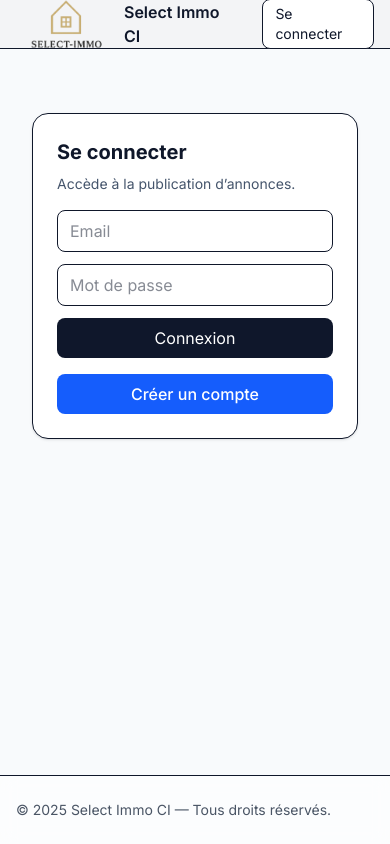
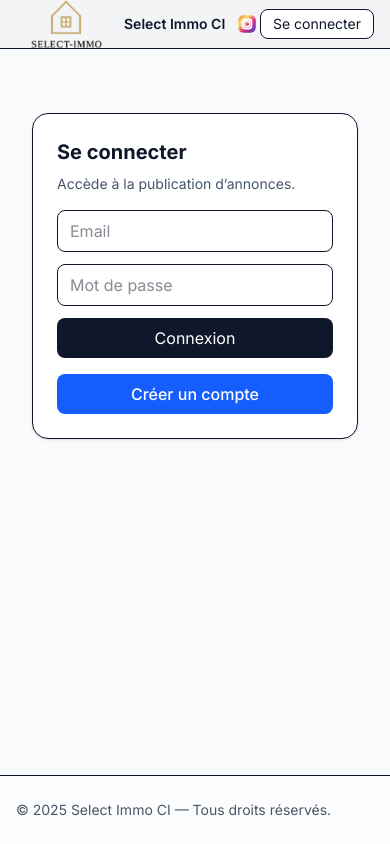
Before and after one commit to Ahmedbenak/select-immo, a Next.js app: page /login in a window 390 px wide. Built offline with nearby package versions, Linux system fonts and the light colour scheme; no server answers.

Commit message:
Ajout/modification du code du projet

```diff
--- a/app/login/page.js
+++ b/app/login/page.js
@@ -5,33 +5,47 @@ import { useRouter } from 'next/navigation';
 
 export default function LoginPage() {
   const router = useRouter();
-  const [email,setEmail] = useState('');
-  const [password,setPassword] = useState('');
-  const [err,setErr] = useState('');
-  const [loading,setLoading] = useState(false);
+  const [email, setEmail] = useState('');
+  const [password, setPassword] = useState('');
+  const [err, setErr] = useState('');
+  const [loading, setLoading] = useState(false);
 
+  // Si déjà connecté → redirige vers /publier et rafraîchit l'UI (Header)
   useEffect(() => {
     supabase.auth.getUser().then(({ data }) => {
-      if (data.user) router.push('/publier'); // déjà connecté
+      if (data?.user) {
+        router.replace('/publier');
+        router.refresh();
+      }
     });
   }, [router]);
 
-  async function onLogin(e){
+  async function onLogin(e) {
     e.preventDefault();
-    setErr(''); setLoading(true);
+    setErr('');
+    setLoading(true);
     const { error } = await supabase.auth.signInWithPassword({ email, password });
     setLoading(false);
     if (error) return setErr(error.message);
-    router.push('/publier');
+
+    // IMPORTANT : force la mise à jour visuelle (Header) après login
+    router.replace('/publier');
+    router.refresh();
   }
 
-  async function onRegister(e){
+  async function onRegister(e) {
     e.preventDefault();
-    setErr(''); setLoading(true);
+    setErr('');
+    setLoading(true);
     const { error } = await supabase.auth.signUp({ email, password });
     setLoading(false);
     if (error) return setErr(error.message);
-    alert('Compte créé. Vérifie tes emails si la confirmation est activée, puis connecte-toi.');
+
+    // Selon ta config, un email de confirmation peut être requis.
+    // On redirige quand même et on force un refresh : si la session n'existe pas encore,
+    // la page /publier te renverra vers /login (guard), sinon tu es connecté.
+    router.replace('/publier');
+    router.refresh();
   }
 
   return (
@@ -43,11 +57,27 @@ export default function LoginPage() {
         {err && <p className="text-red-600 mb-3">{err}</p>}
 
         <form className="grid gap-3" onSubmit={onLogin}>
-          <input className="border rounded-lg px-3 py-2" placeholder="Email"
-                 type="email" onChange={e=>setEmail(e.target.value)} />
-          <input className="border rounded-lg px-3 py-2" placeholder="Mot de passe"
-                 type="password" onChange={e=>setPassword(e.target.value)} />
-          <button disabled={loading} className="px-3 py-2 rounded-lg bg-slate-900 text-white">
+          <input
+            className="border rounded-lg px-3 py-2"
+            placeholder="Email"
+            type="email"
+            value={email}
+            onChange={(e) => setEmail(e.target.value)}
+            required
+          />
+          <input
+            className="border rounded-lg px-3 py-2"
+            placeholder="Mot de passe"
+            type="password"
+            value={password}
+            onChange={(e) => setPassword(e.target.value)}
+            required
+          />
+          <button
+            disabled={loading}
+            className="px-3 py-2 rounded-lg bg-slate-900 text-white hover:opacity-90 disabled:opacity-60"
+            type="submit"
+          >
             {loading ? '...' : 'Connexion'}
           </button>
         </form>
@@ -57,7 +87,8 @@ export default function LoginPage() {
           <button
             onClick={onRegister}
             disabled={loading}
-            className="w-full px-3 py-2 rounded-lg bg-blue-600 text-white font-medium hover:bg-blue-700 transition"
+            className="w-full px-3 py-2 rounded-lg bg-blue-600 text-white font-medium hover:bg-blue-700 transition disabled:opacity-60"
+            type="button"
           >
             Créer un compte
           </button>
--- a/components/Header.jsx
+++ b/components/Header.jsx
@@ -1,59 +1,86 @@
+// app/components/Header.js
 'use client';
 import Link from 'next/link';
+import Image from 'next/image';
 import { useEffect, useState } from 'react';
+import { useRouter } from 'next/navigation';
 import { supabase } from '@/lib/supabaseClient';
-import Image from 'next/image';
 
 export default function Header() {
   const [user, setUser] = useState(null);
+  const router = useRouter();
 
   const INSTAGRAM_URL = 'https://www.instagram.com/select_immo_ci/';
 
   useEffect(() => {
+    // État initial
     supabase.auth.getUser().then(({ data }) => setUser(data?.user || null));
-  }, []);
+
+    // Se mettre à jour sur login/logout/refresh
+    const { data: sub } = supabase.auth.onAuthStateChange((_event, session) => {
+      setUser(session?.user || null);
+      router.refresh(); // force la mise à jour visuelle
+    });
+
+    return () => sub?.subscription?.unsubscribe?.();
+  }, [router]);
 
   async function handleSignOut() {
     await supabase.auth.signOut();
-    location.reload();
+    router.refresh();
   }
 
   return (
     <header className="sticky top-0 z-50 bg-gray-100 border-b">
       <div className="max-w-6xl mx-auto px-4 h-12 flex items-center justify-between">
-
         {/* Groupe gauche : Logo + Titre + Instagram */}
-        <div className="flex items-center gap-2">
+        <div className="flex items-center gap-3">
           <Link href="/" className="flex items-center gap-2 font-semibold">
             <Image
-              src="/logo.png"   // ton image dans /public/logo.png
+              src="/logo.png"     // /public/logo.png
               alt="Logo Select Immo"
               width={100}
               height={100}
+              className="rounded"
+              priority
             />
-            <span>Select Immo CI</span>
+            <span className="text-sm sm:text-base">Select Immo CI</span>
           </Link>
 
-          {/* Icône Instagram */}
+          {/* Icône Instagram en couleur */}
           <a
             href={INSTAGRAM_URL}
             target="_blank"
             rel="noopener noreferrer"
-            aria-label="Ouvrir Instagram"
+            aria-label="Ouvrir Instagram Select Immo CI"
+            className="inline-flex h-5 w-5 items-center justify-center hover:opacity-90 active:scale-95 transition"
             title="Instagram"
-            className="inline-flex h-5 w-5 items-center justify-center hover:opacity-90 active:scale-95 transition"
           >
-            {/* SVG déjà dans ton code */}
+            <svg viewBox="0 0 24 24" className="h-5 w-5" aria-hidden="true">
+              <defs>
+                <linearGradient id="igGrad" x1="0" y1="0" x2="1" y2="1">
+                  <stop offset="0%" stopColor="#f58529" />
+                  <stop offset="30%" stopColor="#feda77" />
+                  <stop offset="60%" stopColor="#dd2a7b" />
+                  <stop offset="80%" stopColor="#8134af" />
+                  <stop offset="100%" stopColor="#515bd4" />
+                </linearGradient>
+              </defs>
+              <rect x="1.5" y="1.5" width="21" height="21" rx="6" fill="url(#igGrad)" />
+              <rect x="6.5" y="6.5" width="11" height="11" rx="3.5" fill="none" stroke="white" strokeWidth="2" />
+              <circle cx="12" cy="12" r="3.5" fill="none" stroke="white" strokeWidth="2" />
+              <circle cx="16.8" cy="7.2" r="1.2" fill="white" />
+            </svg>
           </a>
         </div>
 
-        {/* Catégories (centre) */}
+        {/* Liens centre */}
         <nav className="hidden sm:flex gap-4 text-gray-700">
-          <Link href="/">Accueil</Link>
-          <Link href="/publier">Publier</Link>
+          <Link href="/" className="hover:underline">Accueil</Link>
+          <Link href="/publier" className="hover:underline">Publier</Link>
         </nav>
 
-        {/* Auth (droite) */}
+        {/* Auth droite */}
         <div className="flex items-center gap-2">
           {user ? (
             <>
```
